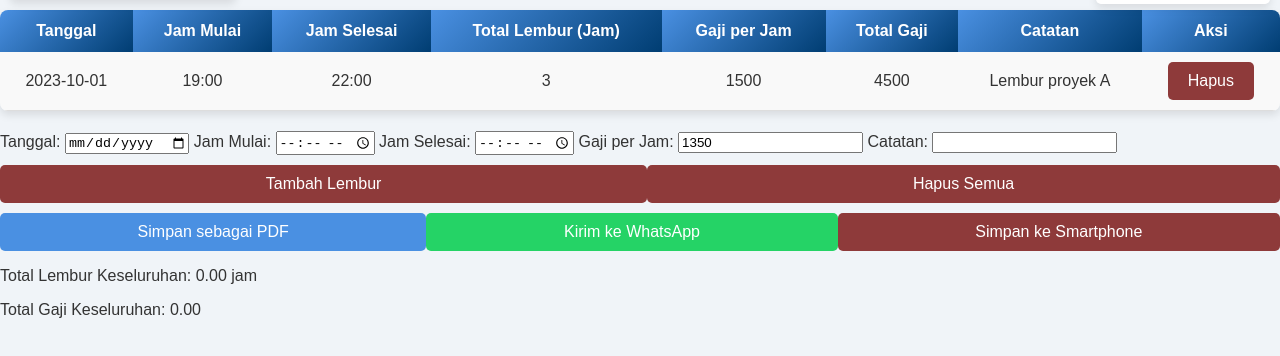
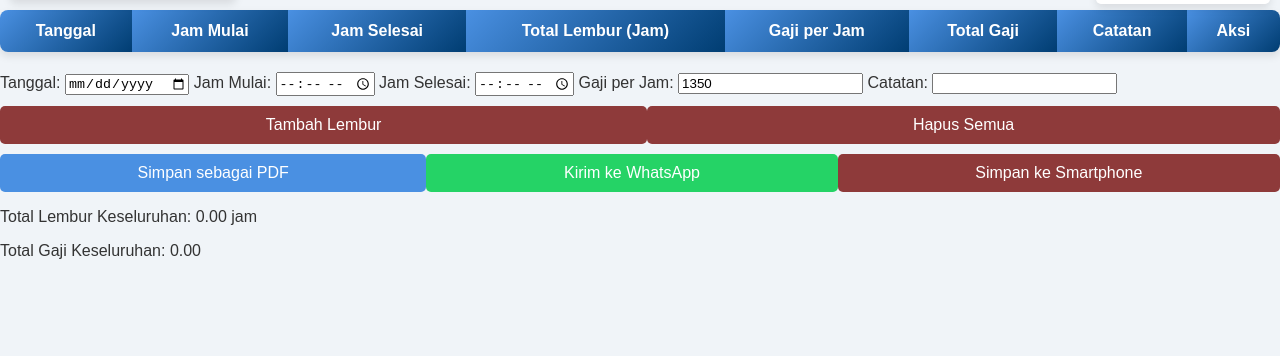
Before and after one commit to cienugsienuqs/catatanlembur, a plain HTML site: page index.html in a window 1280 px wide. Shown: the part 68-424 px from the top of the page. Drawn offline with nearby package versions, Linux system fonts and the light colour scheme.

Commit message:
Update index.html

```diff
--- a/index.html
+++ b/index.html
@@ -33,18 +33,7 @@
         </thead>
         <tbody>
             <!-- Baris data lembur akan ditambahkan di sini -->
-            <!-- Contoh baris data -->
-            <tr>
-                <td>2023-10-01</td>
-                <td>19:00</td>
-                <td>22:00</td>
-                <td>3</td>
-                <td>1500</td>
-                <td>4500</td>
-                <td>Lembur proyek A</td>
-                <td><button onclick="deleteRow(this)">Hapus</button></td>
-            </tr>
-            <!-- Tambahkan baris data lainnya di sini -->
+
         </tbody>
     </table>
     <div id="formContainer">
```
